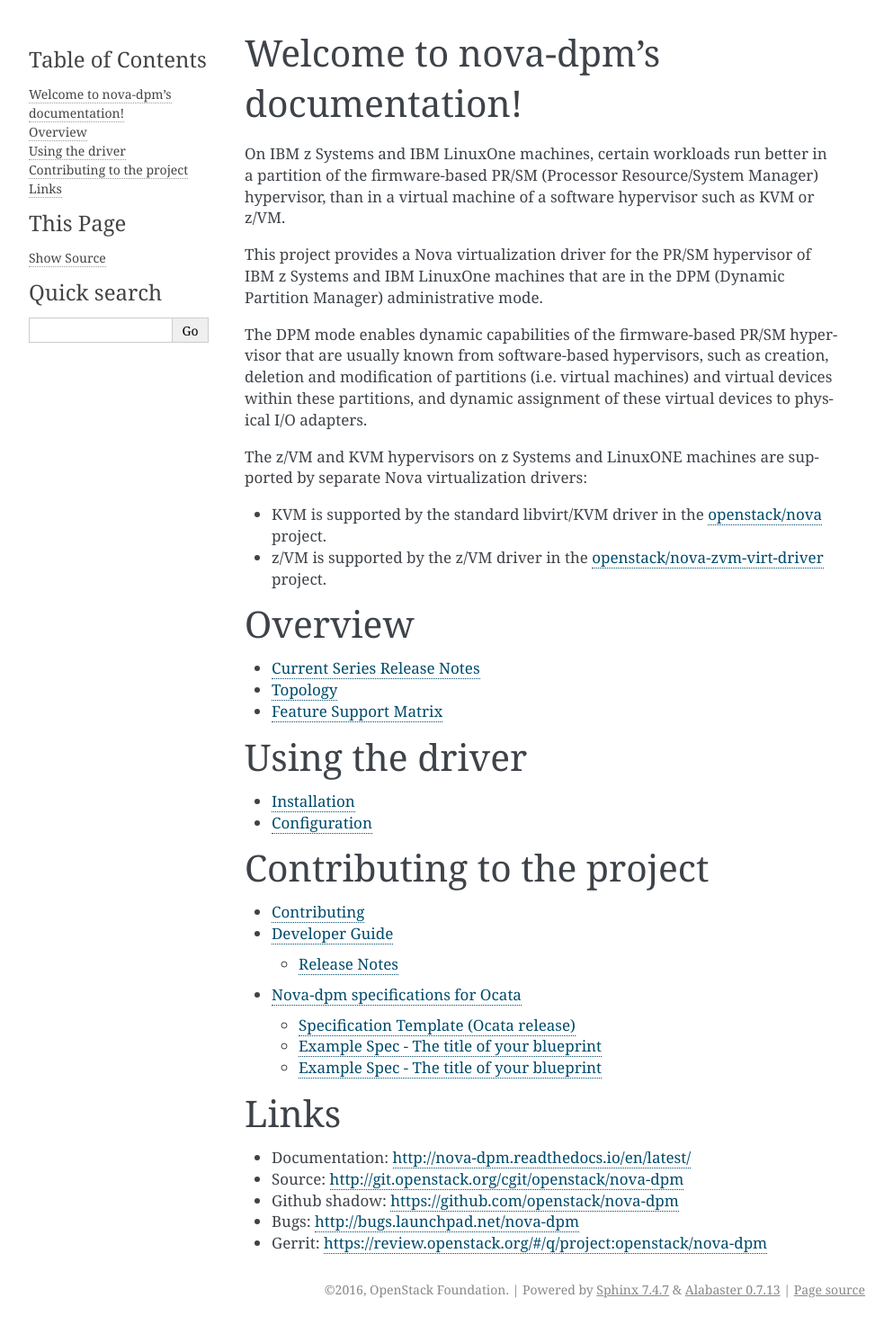
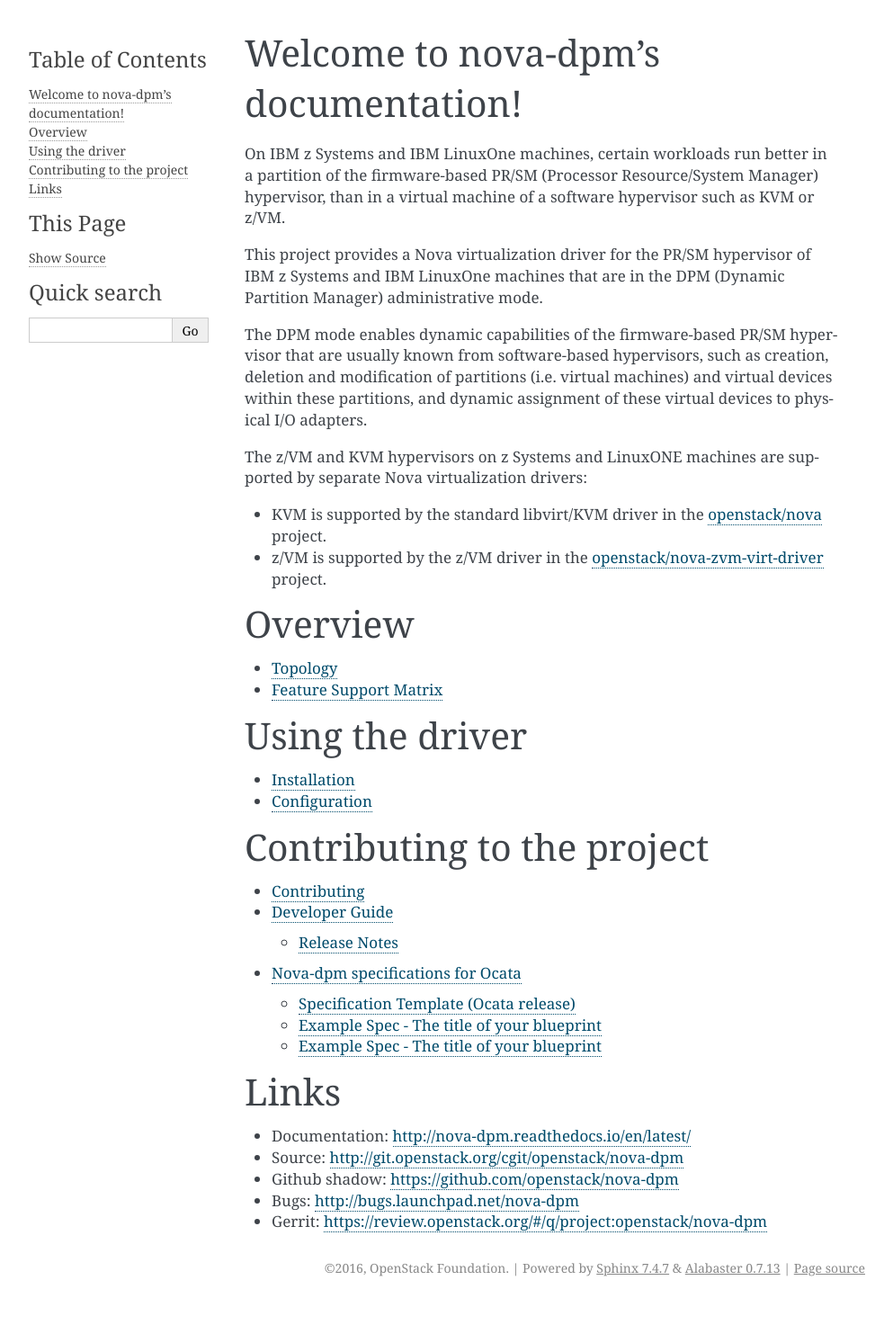
Before and after one commit to openstack-archive/nova-dpm, a Sphinx documentation site: the page built from doc/source/index.rst, in a window 1280 px wide. Shown: the whole page at 90% size, without its empty margins (148-1141 px from the left). Built offline with Sphinx 7.4.7, drawn with Linux system fonts in a browser that asks for light colours; the version number could not be read and is left out; after the commit the page ends 1449 px from its top, so only the background shows below that.

Commit message:
fix up release notes build
Move release notes files to the right location in the source tree and
include them in the documentation build with a history file.

Related-Bug: #1661319
Change-Id: I451ee6d0876bc987d2d066fdd95efca2bda9261e

```diff
--- a/doc/source/releasenotes/source/unreleased.rst
+++ b/doc/source/history.rst
@@ -1,8 +1,4 @@
 .. Documentation for this reno sphinx ext can be found at
    http://docs.openstack.org/developer/reno/sphinxext.html
 
-============================
-Current Series Release Notes
-============================
-
-TODO
+.. release-notes:: Release Notes
--- a/doc/source/index.rst
+++ b/doc/source/index.rst
@@ -49,7 +49,7 @@
 .. toctree::
     :maxdepth: 2
 
-    releasenotes/source/unreleased
+    history
     topology
     support-matrix
 
```
Also changed, not shown: 2 other files.
